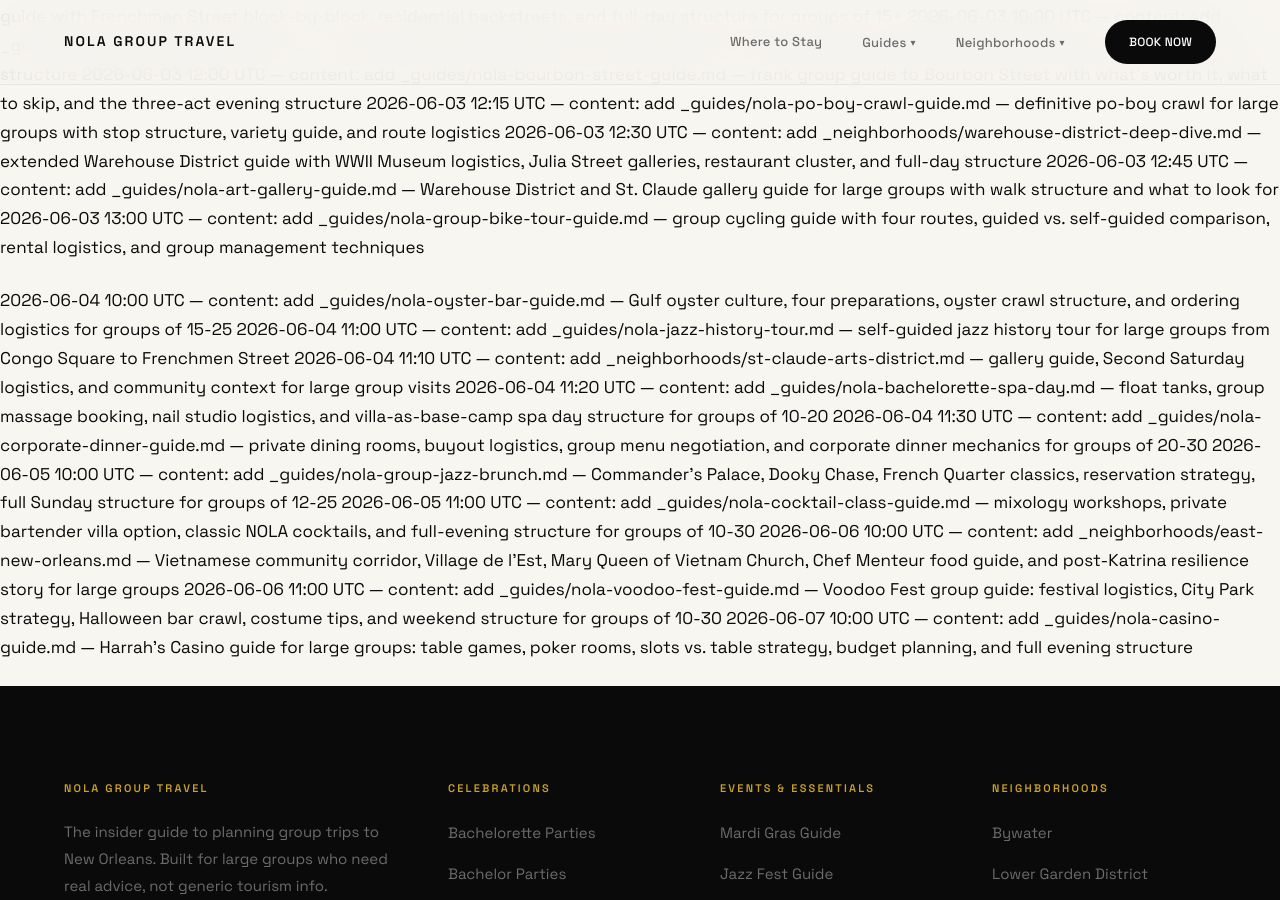
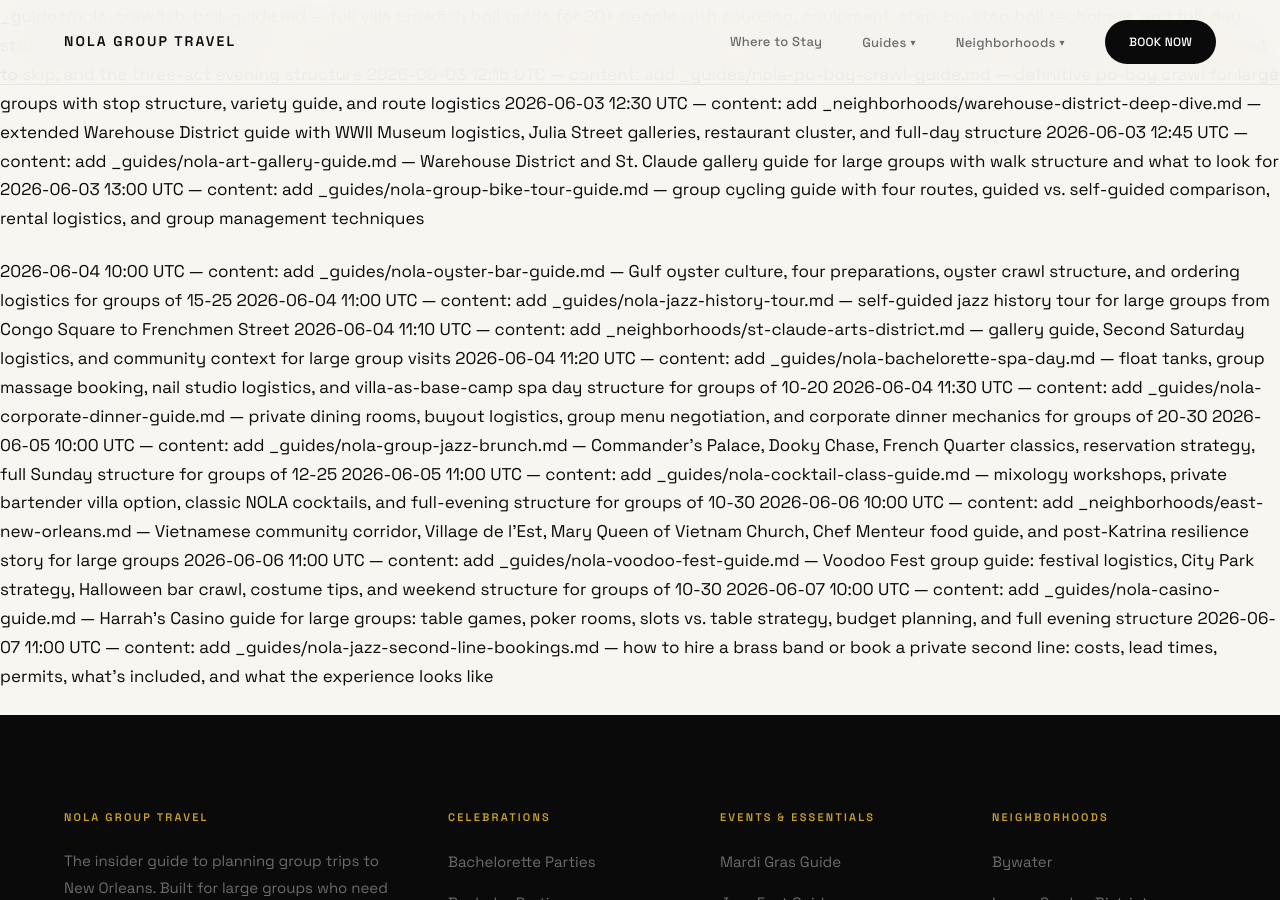
Before and after one commit to sjworth-dev/nola-group-travel, a Jekyll site: the page built from ROADMAP.md, in a window 1280 px wide and 900 px high, scrolled down 13531 px. Built offline with Jekyll 4.4.1, drawn with Linux system fonts in a browser that asks for light colours; some web fonts are replaced; our own code applies the rules of GitHub Pages for plain Markdown files; part of the change alters nothing that is shown; some of the changed text lies outside the part shown.

Commit message:
content: add _guides/nola-jazz-second-line-bookings.md
Complete booking guide for hiring a private brass band or organizing a
second line for large groups: private event vs. street parade mechanics,
permit process, lead times, cost structure, vetting questions, and full
day-structure itineraries.

```diff
--- a/ROADMAP.md
+++ b/ROADMAP.md
@@ -97,7 +97,6 @@ New guides go in `_guides/<slug>.md`. New neighborhood pages go in `_neighborhoo
 
 ## Up Next
 
-- `_guides/nola-jazz-second-line-bookings.md` — How to hire a private brass band or book a second line for a large group event: what it costs, what's included, how far in advance, and what the experience actually looks like
 - `_guides/nola-group-bar-buyout-guide.md` — How to buy out a bar or courtyard for a private group event in New Orleans: which venues do it, what it costs, what you get, and how to negotiate
 - `_guides/nola-super-bowl-lx-group-guide.md` — Super Bowl LX at Caesars Superdome in 2025: group logistics, ticket strategy, where to watch if you don't have tickets, and how to structure the full week for 15-30 people
 - `_guides/nola-airport-transfer-guide.md` — MSY airport ground transportation deep dive for groups of 10-30: charter vans, rideshare coordination, timing windows, and arrival sequencing
@@ -107,6 +106,7 @@ New guides go in `_guides/<slug>.md`. New neighborhood pages go in `_neighborhoo
 
 ## Done
 
+- 2026-06-07 — `_guides/nola-jazz-second-line-bookings.md`
 - 2026-06-07 — `_guides/nola-casino-guide.md`
 - 2026-01-14 — `_guides/bachelorette-party.md`
 - 2026-01-14 — `_guides/corporate-retreat.md`
@@ -390,3 +390,4 @@ New guides go in `_guides/<slug>.md`. New neighborhood pages go in `_neighborhoo
 2026-06-06 10:00 UTC — content: add _neighborhoods/east-new-orleans.md — Vietnamese community corridor, Village de l'Est, Mary Queen of Vietnam Church, Chef Menteur food guide, and post-Katrina resilience story for large groups
 2026-06-06 11:00 UTC — content: add _guides/nola-voodoo-fest-guide.md — Voodoo Fest group guide: festival logistics, City Park strategy, Halloween bar crawl, costume tips, and weekend structure for groups of 10-30
 2026-06-07 10:00 UTC — content: add _guides/nola-casino-guide.md — Harrah's Casino guide for large groups: table games, poker rooms, slots vs. table strategy, budget planning, and full evening structure
+2026-06-07 11:00 UTC — content: add _guides/nola-jazz-second-line-bookings.md — how to hire a brass band or book a private second line: costs, lead times, permits, what's included, and what the experience looks like
--- /dev/null
+++ b/_guides/nola-jazz-second-line-bookings.md
@@ -0,0 +1,280 @@
+---
+title: "How to Hire a Private Brass Band or Second Line in New Orleans"
+description: "The complete booking guide for hiring a brass band or organizing a private second line for a large group: what it costs, how far in advance, what's included, permits, and what the experience actually looks like."
+category: "Activities"
+card_title: "Hire a Brass Band"
+card_description: "Book a private brass band or second line for your group — costs, lead times, what's included, and what actually happens on the day."
+date: 2026-06-07
+---
+
+A private brass band hire is one of the most New Orleans-specific things your group can do. Not just watch — hire your own band, get your own Grand Marshal, and second-line through the streets of a real New Orleans neighborhood with 20 people dancing behind you. No other city offers this.
+
+But the experience does not book itself. There's a real process here: permits, timing, lead times, what's actually included in a quote, and what separates a legitimate brass band booking from a disappointing one. Most groups research the experience and underestimate the logistics.
+
+This guide is about the mechanics. If you want background on second line culture and how the tradition works, read our [second line guide](/guides/second-line-guide). This one is about writing the check and making it happen.
+
+---
+
+## Quick Checklist
+
+- [ ] Decide: private second line parade vs. brass band hired for a private event (different logistics and permits)
+- [ ] Contact bands 6-8 weeks out minimum; 12+ weeks for Mardi Gras season and Jazz Fest weekend
+- [ ] Clarify whether your event is indoors (no permit) or a street second line (permit required)
+- [ ] Confirm band size and set length before getting a quote — these are the two biggest cost drivers
+- [ ] Ask for a formal contract with deposit terms, cancellation policy, and performance start/end times
+- [ ] Confirm tip expectations for band members beyond the base performance fee
+- [ ] Decide whether you want a Grand Marshal included — most bands can provide one; some require it for licensed parades
+- [ ] Coordinate accessories: umbrellas, handkerchiefs, fans — either the band provides them or you source them
+- [ ] For an outdoor second line, assign one person to manage the group at the back of the parade — the "sweep"
+- [ ] Plan what happens after: where does the second line end, and what does the group do next?
+
+---
+
+## Two Different Things You Might Be Booking
+
+"Hiring a brass band" and "booking a private second line" are often used interchangeably, but they're meaningfully different in terms of logistics, permits, and experience.
+
+### Option A: Brass Band at a Private Event
+
+A brass band plays at a venue — your villa, a restaurant, a rented event space, a courtyard. They set up, they perform, people dance. No street parade, no permit required (for the band itself), and the logistics are similar to booking any other type of live music.
+
+This is the lower-friction option. It works well when:
+- Your venue can accommodate live music (outdoor space, large living area, courtyard)
+- Your group wants the musical experience without organizing a street event
+- You're incorporating music into a larger event structure (rehearsal dinner, birthday party, corporate gathering)
+- You have noise considerations (not all neighborhoods at all hours welcome a brass band on the street)
+
+The sound is unmistakable in an enclosed outdoor space. A 6-piece brass band in a villa courtyard is a moment your group will talk about.
+
+### Option B: Private Street Second Line Parade
+
+This is what most people picture when they imagine the experience. A procession through the streets of a New Orleans neighborhood — typically Bywater, Marigny, Tremé, or the French Quarter — with a brass band out front, a Grand Marshal leading, the group dancing behind, umbrellas raised, handkerchiefs waving. The full cultural event, packaged for your group.
+
+This requires:
+- A licensed second line route coordinated with the City of New Orleans
+- A Special Events Permit from the city's Office of Special Events
+- Coordination with NOPD (who escort the parade and require payment)
+- A registered social aid and pleasure club or an event organizer who handles the permitting on your behalf
+
+The permit process is the part most groups don't anticipate. You cannot walk out of a villa, hire a band on the spot, and second-line down a public street. The city tracks these events. An unlicensed street parade can be shut down.
+
+| Factor | Private Event (Venue) | Street Second Line Parade |
+|--------|----------------------|--------------------------|
+| Permit required | No (for band) | Yes — city permit + NOPD |
+| Lead time | 4-6 weeks minimum | 8-12 weeks minimum |
+| Geographic flexibility | Your venue | Fixed route, city-approved |
+| Weather risk | Lower | Full weather exposure |
+| Cost (relative) | Lower | Higher (permits, NOPD fees) |
+| Cultural authenticity | High | Highest |
+| Group management | Easier | More coordination required |
+
+Both experiences are legitimate. The decision comes down to how much friction you want to manage and how much the street parade element specifically matters to your group.
+
+---
+
+## Understanding the Band
+
+### What "Brass Band" Means Here
+
+A traditional New Orleans brass band is not a marching band in the high school sense. The core instruments: trumpet, trombone, sousaphone (or tuba), snare drum, bass drum, and often saxophones. The sound is funk-rooted jazz, built for dancing, not sitting. The rhythm section is percussive and loud. This works in outdoor spaces and on streets because it was designed for exactly that.
+
+Band sizes run from 4-piece to 10-piece and beyond. For a second line parade, you want at least a 6-piece — anything smaller starts to feel thin on the street. For a villa courtyard, a 4-piece works well.
+
+### What They Play
+
+Second line bands mix traditional jazz standards, contemporary New Orleans funk, and brass band originals that the local community recognizes. Your group doesn't need to know the songs — the music is designed to move you regardless. Tell the band if you want any specific songs incorporated; most can accommodate requests if given advance notice.
+
+---
+
+## Lead Times: When to Book
+
+This is where most groups get into trouble. Brass bands with good reputations are not waiting around for work.
+
+| Event Date | Recommended Contact Window |
+|------------|---------------------------|
+| Shoulder season (July-September, late January, late November) | 4-6 weeks minimum |
+| Peak fall (October, December) | 8-10 weeks |
+| Jazz Fest weekend (late April/early May) | 12-16 weeks |
+| Mardi Gras season (January-February) | 12-16 weeks; many top bands book out entirely |
+| New Year's Eve | 16+ weeks; assume the best bands are already booked |
+| Essence Festival weekend (late June/early July) | 10-12 weeks |
+
+For a licensed street second line with NOPD escort, add 2-4 weeks to these windows on the permitting side. The city's Special Events Office processes permit applications and has its own timeline.
+
+Bottom line: if you're thinking about a brass band for a spring trip, start reaching out in winter. If you're planning around a major festival, reach out before you've confirmed flights.
+
+---
+
+## What It Costs
+
+Direct cost ranges without naming specific vendors, because rates vary significantly by band size, performance length, permit fees, and whether you're booking directly or through an event coordinator.
+
+### Brass Band at a Private Venue
+
+A 6-piece band for a 60-90 minute set at a private venue runs in a range that most groups can absorb as part of their event budget. Shorter sets and smaller bands cost less; adding members and extending performance time increases the rate proportionally.
+
+Factors that affect cost:
+- **Number of musicians** — this is the biggest variable
+- **Set length** — most bands quote in 45-minute sets; longer shows add cost
+- **Day of week and time** — weekend evenings command higher rates than weekday afternoons
+- **Travel** — if your villa or venue is outside the band's normal operating zone, there may be a travel add-on
+- **Equipment** — most brass bands need nothing beyond what they carry; confirm whether PA or sound system is your responsibility
+
+**Gratuity:** Tip the band. Budget 15-20% of the performance fee as gratuity to be distributed to band members. It's expected, it's deserved, and it's built into every professional musician's expectations.
+
+### Licensed Street Second Line
+
+Add to the above:
+- NOPD escort fees (this is non-negotiable and set by the department)
+- City permit application fees
+- Grand Marshal (if not included in band quote)
+- Accessories (umbrellas, handkerchiefs, fans) — sometimes included in a package, sometimes sourced separately
+
+The total for a properly licensed street second line for a group of 20-30 is a meaningful budget line. Groups that treat it as the centerpiece of their trip tend to find it worth every dollar. Groups that try to do it on the cheap tend to either cut corners that create problems or book something that isn't the full experience.
+
+**The event coordinator option:** Some groups hire an event coordinator who handles the permit application, band booking, Grand Marshal, accessories, and route. This adds a fee on top of the underlying costs but removes the permitting burden from the group organizer entirely. For first-timers doing a street second line, this is often the right move.
+
+---
+
+## The Permit Process (Street Second Lines)
+
+If you're doing a street parade, here's what's involved on the city side:
+
+1. **Application submission** to the City of New Orleans Office of Special Events
+2. **Route approval** — you submit a proposed route; the city may modify it based on other events, traffic, or neighborhood factors
+3. **NOPD coordination** — police escort is required for all licensed second line parades; the fee goes to the city, not to NOPD directly
+4. **Proof of liability insurance** — some events require it; confirm when you apply
+5. **Permit issuance** — typically issued within a week or two of approval, but the application window can take weeks
+
+This process is manageable, but it requires lead time. A band or event coordinator who does this regularly will have the paperwork down. If you're going direct, download the city's application package and start early.
+
+**What happens without a permit:** The parade gets stopped. The band stops playing. Your group stands on a sidewalk looking at each other. It's not worth the risk.
+
+---
+
+## What the Experience Actually Looks Like
+
+For groups who've never done this: here's what a private second line parade actually looks like from start to finish.
+
+**The setup (30 minutes before):**
+Everyone gathers at the starting point — typically the entrance of your villa or a designated meeting spot. The band warms up nearby. The Grand Marshal gets their sash or regalia. Someone distributes accessories (umbrellas, handkerchiefs). You'll get a brief overview of the route and what to expect.
+
+**The start:**
+The band kicks off. This is the moment that gets every group. You hear a full brass band in your immediate vicinity, and the physical sensation of it in a city block is different from anything you can anticipate from a recording. The sound is enormous. The snare drum is the spine of everything. The sousaphone is in your chest.
+
+The Grand Marshal leads the first line. Your group is the second line — that's what the term means. You're behind the band, dancing, following the route.
+
+**On the route:**
+You'll move through residential streets. People come out of their houses. Neighbors join at the edges. Dogs lose their minds. Kids appear from nowhere. The route is typically 30-60 minutes of walking-and-dancing. The band doesn't stop.
+
+For large groups: you'll naturally spread out over a block or two behind the band. This is expected. Assign someone to hang at the back of the group and keep everyone moving forward — the "sweep."
+
+**The end:**
+The route ends at a designated location. The band wraps up the final song. There's a natural post-parade moment where the group takes photos and processes what just happened. The transition to whatever comes next — a bar, dinner, back to the villa — happens organically.
+
+---
+
+## How to Find and Vet a Band
+
+You're looking for bands that are professional, experienced with private groups, and properly licensed to perform and parade.
+
+**Where to look:**
+- New Orleans musician union referrals
+- NOLA event coordinators who specialize in group experiences
+- Referrals from your villa host (Castleday and The Syd hosts who work regularly with groups often have relationships with booking contacts)
+- Recommendations from other travelers who've done this successfully
+
+**Questions to ask when vetting:**
+1. How many private group events have you done in the last year?
+2. Do you handle the permit application, or do we need to manage that separately?
+3. What's included in your quote — Grand Marshal, accessories, NOPD fee?
+4. What's your cancellation and refund policy?
+5. Can you provide references from a recent group of similar size?
+6. What happens in case of rain or illness (can a specific band member be replaced)?
+
+**Red flags:**
+- No written contract
+- No clear answers on permitting
+- No references available
+- Quoted price that seems too low to cover the full costs
+- Inability to explain what NOPD fees will be
+
+---
+
+## Group Size Considerations
+
+| Group Size | Private Event Format | Street Second Line |
+|-----------|---------------------|-------------------|
+| 10-15 | Villa courtyard or restaurant patio; 4-5 piece works | Intimate; tight group; works well on narrower routes |
+| 16-25 | Large villa outdoor space or rented event space; 6-8 piece recommended | Standard second line scale; most bands price for this range |
+| 26-30 | Outdoor event space or large villa common area; 8-10 piece | Add a sweep; coordinate arrival at starting point; communicate clearly |
+| 30+ | Requires event venue; advance coordination with band for scale | Requires detailed route planning; NOPD coordination may change |
+
+For groups in the 20-30 range, the street second line is the format that scales most naturally — you need that mass of people dancing behind the band to make it feel like the real thing.
+
+---
+
+## Building the Day Around the Second Line
+
+The second line is an event, not a full day. Here's how it typically fits into a larger day structure.
+
+### Afternoon Second Line Format
+
+| Time | Activity |
+|------|----------|
+| 12:00 PM | Pool morning, late start |
+| 2:00 PM | Group lunch or late brunch |
+| 4:00 PM | Second line parade or villa performance |
+| 5:00 PM | Post-parade drinks at a nearby bar or back at the villa |
+| 7:30 PM | Dinner reservation |
+| 9:30 PM | Night out — Frenchmen Street or French Quarter |
+
+### Evening Second Line Format
+
+| Time | Activity |
+|------|----------|
+| 10:00 AM | Morning activities (brunch, neighborhood walk) |
+| 1:00 PM | Pool time and relaxing |
+| 4:00 PM | Get ready |
+| 6:00 PM | Second line parade through the neighborhood |
+| 7:00 PM | Dinner at a nearby spot — group is already dressed and in the spirit |
+| 9:00 PM | Continue into the night |
+
+The afternoon format works better for groups that want the rest of the evening free. The evening format creates a natural flow from the parade into dinner.
+
+---
+
+## Pro Tips
+
+1. **Book the band before you book the activity around it.** The band's availability is the fixed variable. Once you have the band confirmed, the rest of the day structure builds around that time slot. Don't finalize dinner reservations and then try to fit the band around them.
+
+2. **The accessories make or break it.** Umbrellas, handkerchiefs, and fans are part of what transforms your group from spectators-who-got-lucky into actual second liners. If the band doesn't include them in the quote, source them yourself. The Central Grocery and Schwegmann's-style grocery stores often carry them; otherwise an event coordinator can handle it. Do not show up without accessories.
+
+3. **Don't try to manage the logistics yourself on the day of.** Designate one person as the logistics point of contact for the band. Everyone else just shows up, dances, and doesn't worry about anything. If you try to run the event and participate in it simultaneously, you'll be distracted for the whole second line.
+
+4. **Account for the sound when booking villa performances.** A 6-piece brass band in a residential Bywater block is loud. It's welcome. But check with your villa host about any noise ordinance considerations or neighbor context. This is almost never a problem — the culture of the neighborhoods where these villas sit accommodates live music — but confirm.
+
+5. **Video documentation matters.** Assign someone in the group to do nothing but film for the first five minutes. The start of a second line — the band kicks in, the group starts dancing, the parade moves — is the moment. If nobody's filming, you won't have it. Hire a photographer if the event warrants it.
+
+6. **Rain policy: get it in writing.** New Orleans has weather. What happens if it rains? Does the band play regardless? Is there a cancellation/rescheduling option? This should be in the contract, not a verbal agreement made at booking.
+
+7. **Feed the band.** Not required, but if your second line transitions into a villa gathering or event, offering the band a meal or substantial snacks is a move that's remembered and appreciated. Musicians work physically demanding jobs. A plate of food after a performance is a different kind of gratuity.
+
+---
+
+## Where to Base Your Group
+
+The neighborhood context matters for a second line. The Bywater and Tremé are the historical heartland of this tradition — performing or parading through these streets has cultural weight that a second line in a hotel corridor does not.
+
+**[Castleday Retreats](https://castledayretreats.com)** — Three private villas in the Bywater neighborhood, each sleeping up to 30 guests. The Herald, The Cocodrie, and The Florentine sit in the neighborhood where this tradition lives. A villa second line that starts at the Castleday courtyard gate and parades through the surrounding blocks is the most contextually appropriate format available to a private group in New Orleans. The Cocodrie's outdoor space handles a 6-8 piece band comfortably for a villa performance before or after the parade. The Bywater location also puts you walking distance from Frenchmen Street for the natural evening continuation.
+
+**[The Syd](https://thesyd.com)** — Multiple villas in the Lower Garden District, each sleeping up to 22 guests. The Lower Garden District has its own musical history and is a legitimate setting for a brass band event. The outdoor kitchen and shared common areas at The Syd provide the gathering space for a villa performance, and the shared pool and hot tub make the post-second-line recovery natural. One block from the St. Charles Streetcar for groups that want to extend into the French Quarter after.
+
+Both properties have hosted groups who've hired brass bands and organized second line events. The hosts know the vendors, know the neighborhoods, and can make introductions. This is worth asking about when you book.
+
+---
+
+## Plan Your Second Line
+
+- [Castleday Retreats](https://castledayretreats.com) — Bywater villas, up to 30 guests per villa, private outdoor space, heartland of the second line tradition
+- [The Syd](https://thesyd.com) — Lower Garden District villas, up to 22 guests per villa, shared outdoor kitchen and pool, streetcar access
```
